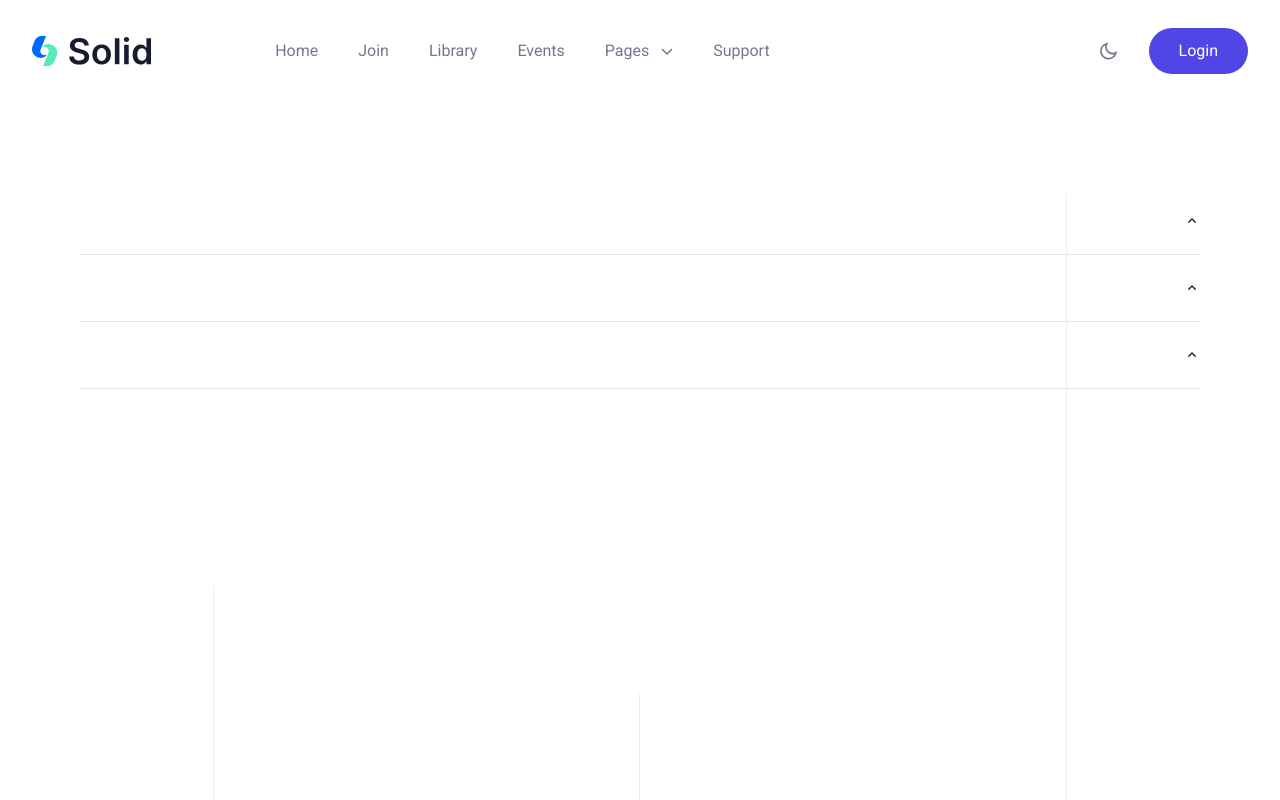
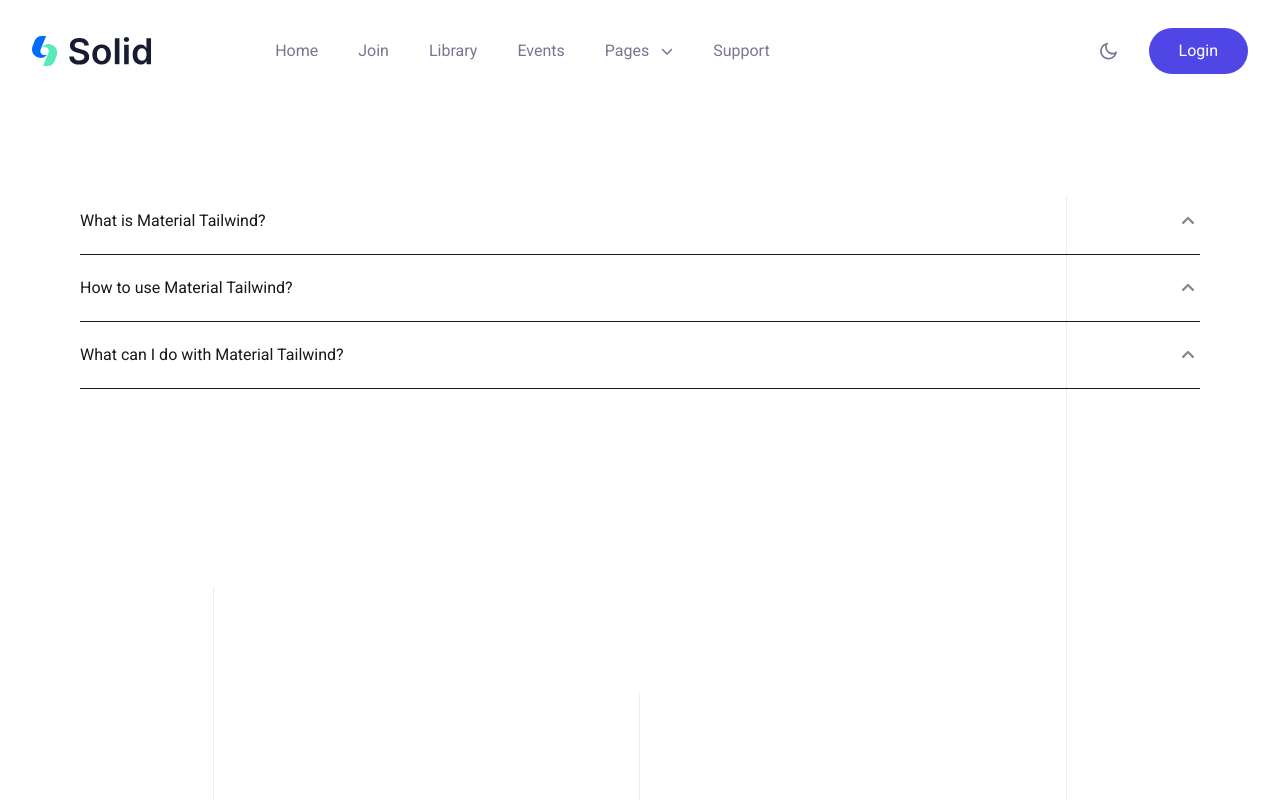
Before and after one commit to siavashsk/eventure, a Next.js app: page /test in a window 1280 px wide. Shown: the top 800 px of the page. Built offline with nearby package versions, Linux system fonts and the light colour scheme.

Commit message:
feat(UI/accordion): update

```diff
--- a/components/UI/Accordion/index.tsx
+++ b/components/UI/Accordion/index.tsx
@@ -9,22 +9,22 @@ const AccordionItem = ({
   toggleAccordion,
 }: any) => {
   return (
-    <div className="border-b border-slate-200">
+    <div className="border-b border-black dark:border-slate-200">
       <button
         onClick={() => toggleAccordion(index)}
-        className="flex w-full items-center justify-between py-5 text-white"
+        className="flex w-full items-center justify-between py-5 text-black dark:text-white"
       >
         <span>{title}</span>
         <span
           className={`text-slate-800 transition-transform duration-300 ${
-            isOpen ? "rotate-45" : ""
+            isOpen ? "rotate-180" : ""
           }`}
         >
           <svg
             xmlns="http://www.w3.org/2000/svg"
             viewBox="0 0 16 16"
-            fill="currentColor"
-            className="h-4 w-4"
+            fill="#888"
+            className="h-6 w-6"
           >
             <path
               fillRule="evenodd"
@@ -39,7 +39,9 @@ const AccordionItem = ({
           isOpen ? "max-h-screen" : ""
         }`}
       >
-        <div className="pb-5 text-sm text-slate-500">{content}</div>
+        <div className="pb-5 text-sm text-zinc-700 dark:text-zinc-400">
+          {content}
+        </div>
       </div>
     </div>
   );
```
